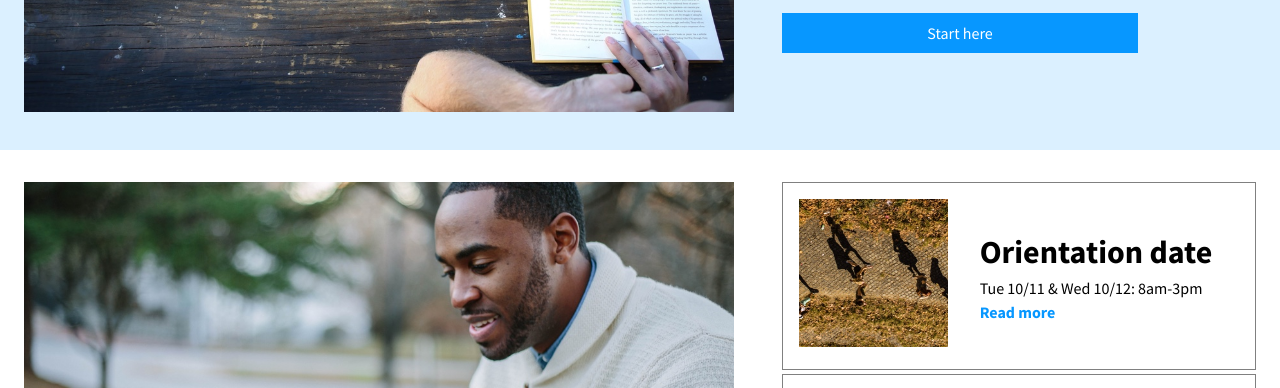
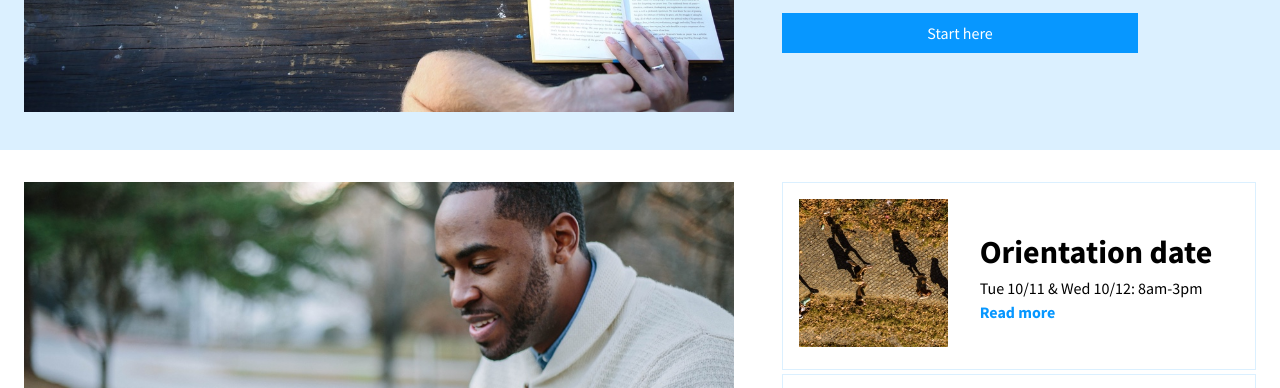
Before and after one commit to anteacazzato/colmar-academy, a plain HTML site: page index.html in a window 1280 px wide. Shown: the part 509-897 px from the top of the page. Drawn offline with Linux system fonts and the light colour scheme.

Commit message:
added styling and first responsive

```diff
--- a/resources/css/style.css
+++ b/resources/css/style.css
@@ -151,7 +151,7 @@ header {
   display: flex;
   align-items: center;
   margin-bottom: 0.25rem;
-  border: solid grey 0.5px;
+  border: solid #dbf0ff 0.5px;
 }
 
 .info-img {
```
